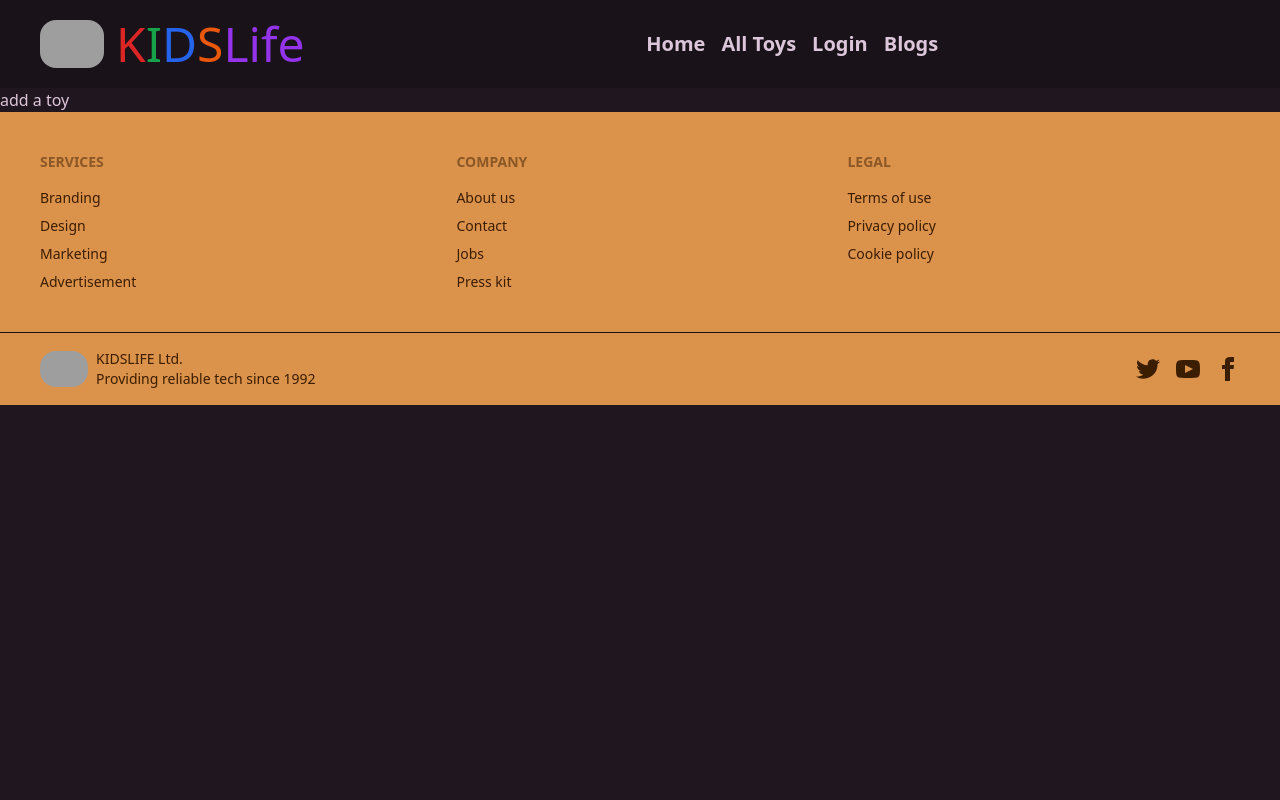
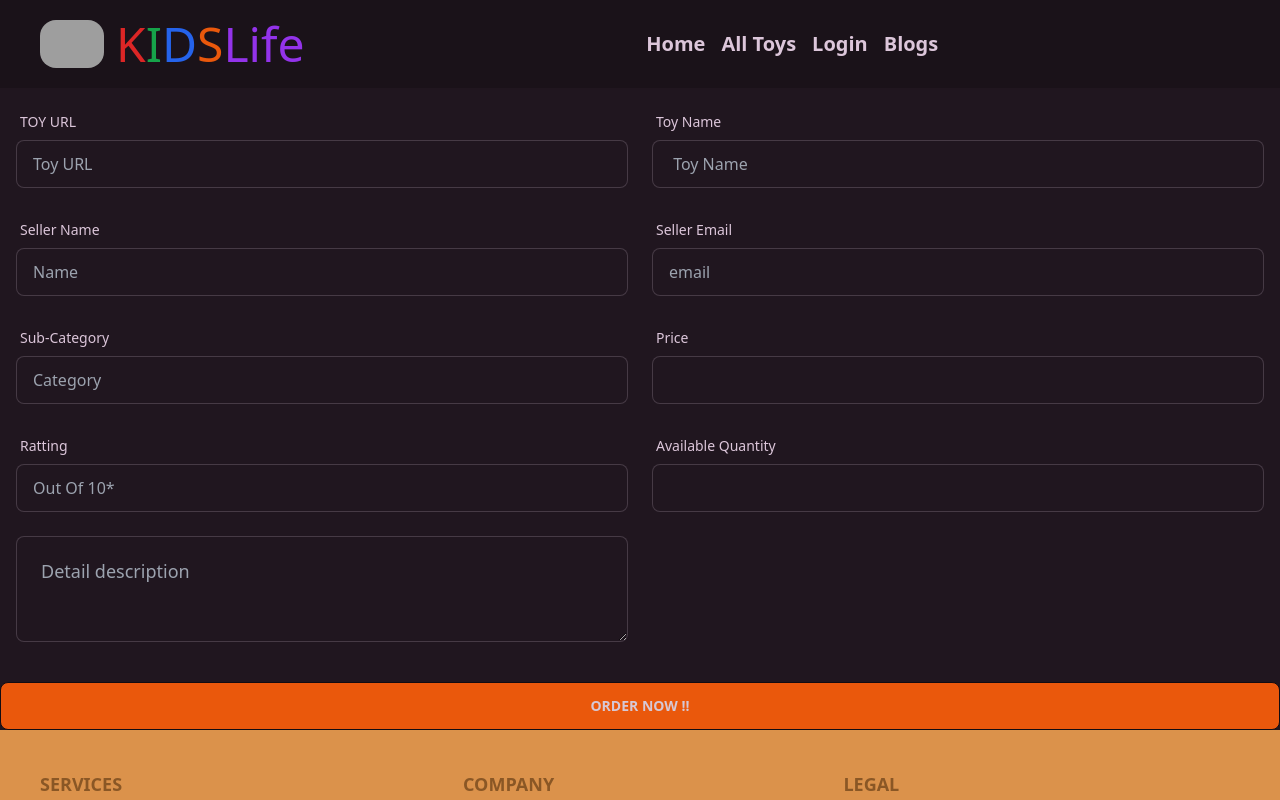
Before and after one commit to jahidcst/toy-client-side, a React (Vite) app: page /addatoy in a window 1280 px wide. Shown: the top 800 px of the page. Built offline with nearby package versions, Linux system fonts and the light colour scheme; no server answers; grey boxes are pictures that could not be loaded.

Commit message:
add a toy

```diff
--- a/src/Login/Login.jsx
+++ b/src/Login/Login.jsx
@@ -41,10 +41,10 @@ const Login = () => {
 
   return (
     <div>
-      <div className="hero min-h-screen bg-base-200">
+      <div className="  bg-base-200">
         <div className="hero-content flex-col">
 
-          <div className="card flex-shrink-0 w-full max-w-sm shadow-2xl bg-base-100 ">
+          <div className="card flex-shrink-0 w-full max-w-md shadow-2xl bg-base-100 ">
             <div className="card-body">
               <div className="text-center ">
                 <h1 className="text-3xl font-bold pb-5">Login</h1>
@@ -71,7 +71,7 @@ const Login = () => {
                 <div>
                   <div className="divider">OR</div>
                   <p className=" text-center">Login With</p>
-                  <div className="flex gap-10 ml-10 mt-7 text-xl">
+                  <div className="flex gap-24 ml-16 mt-7 text-2xl">
                     <button><p><FaFacebook /></p></button>
                     <button onClick={handleGoogle}><p><FaGoogle /></p></button>
                     <button><p><FaTwitter /></p></button>
--- a/src/Pages/AddAToy/AddAToy.jsx
+++ b/src/Pages/AddAToy/AddAToy.jsx
@@ -3,7 +3,65 @@
 const AddAToy = () => {
     return (
         <div>
-            add a toy
+            <form>
+                <div className=" hero-content grid grid-cols-1 md:grid-cols-2 gap-6">
+                    <div className="form-control">
+                        <label className="label">
+                            <span className="label-text">TOY URL</span>
+                        </label>
+                        <input type="text"  placeholder="Toy URL" name="url" className="input input-bordered" />
+                    </div>
+                    <div className="form-control">
+                        <label className="label">
+                            <span className="label-text">Toy Name</span>
+                        </label>
+                        <input type="text"  placeholder=" Toy Name" name="name" className="input input-bordered" />
+
+                    </div>
+                    <div className="form-control">
+                        <label className="label">
+                            <span className="label-text"> Seller Name</span>
+                        </label>
+                        <input type="text"  placeholder="Name" name="seller" className="input input-bordered" />
+
+                    </div>
+                    <div className="form-control">
+                        <label className="label">
+                            <span className="label-text">Seller Email</span>
+                        </label>
+                        <input type="text" placeholder="email"  name="email" className="input input-bordered" />
+                    </div>
+                    <div className="form-control">
+                        <label className="label">
+                            <span className="label-text">Sub-Category</span>
+                        </label>
+                        <input type="text" name="category" placeholder="Category"  className="input input-bordered" />
+                    </div>
+                    <div className="form-control">
+                        <label className="label">
+                            <span className="label-text">Price</span>
+                        </label>
+                        <input type="text" name="price" className="input input-bordered" />
+                    </div>
+                    <div className="form-control">
+                        <label className="label">
+                            <span className="label-text">Ratting</span>
+                        </label>
+                        <input type="text" name="ratting" placeholder="Out Of 10*" className="input input-bordered" />
+                    </div>
+                    <div className="form-control">
+                        <label className="label">
+                            <span className="label-text">Available Quantity</span>
+                        </label>
+                        <input type="text" name="quantity" className="input input-bordered" />
+                    </div>
+                    <textarea placeholder="Detail description" className="textarea textarea-bordered textarea-lg w-full max-w" ></textarea>
+                </div>
+                <div className="form-control mt-6">
+                    <input type="submit" className="btn bg-orange-600 btn-block" value="Order Now !!" />
+                </div>
+
+            </form>
         </div>
     );
 };
--- a/src/Pages/Home/Banner/Banner.jsx
+++ b/src/Pages/Home/Banner/Banner.jsx
@@ -6,8 +6,8 @@ const Banner = () => {
             <div className="hero-overlay bg-opacity-50"></div>
             <div className="hero-content text-center text-neutral-content">
                 <div className="max-w-md text-white ">
-                    <h1 className="mb-5 text-6xl font-bold  ">Toys<span> for Kids</span></h1>
-                    <p className="mb-5">Provident cupiditate voluptatem et in. Quaerat fugiat ut assumenda excepturi exercitationem quasi. In deleniti eaque aut repudiandae et a id nisi.</p>
+                    <h1 className="mb-5 text-6xl font-bold  ">Legos<span> for Kids</span></h1>
+                    <p className="mb-5  font-bold">LEGO sets are popular and iconic construction toys loved by children and adults alike. Each LEGO set consists of small plastic bricks and various pieces that can be assembled and interconnected to create different structures, vehicles, buildings, and more..</p>
                     <Link to='/login' className="btn btn-secondary hover:bg-teal-950"> Explore More</Link>
                 </div>
             </div>
--- a/src/Pages/Home/Blogs/Blogs.jsx
+++ b/src/Pages/Home/Blogs/Blogs.jsx
@@ -2,8 +2,8 @@
 
 const Blogs = () => {
     return (
-        <div className="bg-slate-200 p-12">
-            <h1 className="text-center text-black font-bold text-3xl mb-5 underline">Important Question:</h1>
+        <div className=" p-12">
+            <h1 className="text-center text-orange-700 font-bold text-3xl mb-5 underline">Important Question:</h1>
             <div className="pb-3">
                 <h1 className="text-2xl font-semibold pb-5">
                     <span className=" text-purple-800">Question-1</span>:
--- a/src/Shared/Footer/Footer.jsx
+++ b/src/Shared/Footer/Footer.jsx
@@ -2,7 +2,7 @@
 const Footer = () => {
     return (
         <div>
-            <footer className="footer p-10 bg-primary text-primary-content">
+            <footer className="footer p-10 bg-primary text-primary-content text-lg font-bold">
                 <div>
                     <span className="footer-title">Services</span>
                     <a className="link link-hover">Branding</a>
@@ -25,9 +25,9 @@ const Footer = () => {
                 </div>
             </footer>
             <footer className="footer px-10 py-4 border-t bg-primary text-primary-content border-base-300">
-                <div className="items-center grid-flow-col">
-                <img className="w-12 rounded-2xl" src="https://img.freepik.com/free-vector/different-kind-toys_1308-74241.jpg?w=740&t=st=1684496851~exp=1684497451~hmac=0b0ac256b4b9211c99909f7a6de68e8d044d80ae1b13afb6a45da36c4da24eec" alt="" />
-                    <p>KIDSLIFE Ltd. <br />Providing reliable tech since 1992</p>
+                <div className="items-center grid-flow-col font-bold">
+                    <img className="w-12 rounded-2xl" src="https://img.freepik.com/free-vector/different-kind-toys_1308-74241.jpg?w=740&t=st=1684496851~exp=1684497451~hmac=0b0ac256b4b9211c99909f7a6de68e8d044d80ae1b13afb6a45da36c4da24eec" alt="" />
+                    <p>KIDSLIFE Ltd. <br />Providing reliable tech since 2003</p>
                 </div>
                 <div className="md:place-self-center md:justify-self-end">
                     <div className="grid grid-flow-col gap-4">
--- a/src/SignUp/SignUp.jsx
+++ b/src/SignUp/SignUp.jsx
@@ -47,10 +47,10 @@ const SignUp = () => {
 
     return (
         <div>
-            <div className="hero min-h-screen bg-base-200">
+            <div className="bg-base-200">
                 <div className="hero-content flex-col">
 
-                    <div className="card flex-shrink-0 w-full max-w-sm shadow-2xl bg-base-100 ">
+                    <div className="card flex-shrink-0 w-full max-w-xl shadow-2xl bg-base-100 ">
                         <div className="card-body">
                             <div className="text-center ">
                                 <h1 className="text-3xl font-bold pb-5">Sign Up</h1>
@@ -89,7 +89,7 @@ const SignUp = () => {
                                 <div>
                                     <div className="divider">OR</div>
                                     <p className=" text-center">SignUp With</p>
-                                    <div className="flex gap-12 ml-10 mt-7 text-xl">
+                                    <div className="flex gap-24 ml-32 mt-7 text-2xl">
                                         <button><p><FaFacebook /></p></button>
                                         <button onClick={handleGoogle}><p><FaGoogle /></p></button>
                                         <button><p><FaTwitter /></p></button>
```
